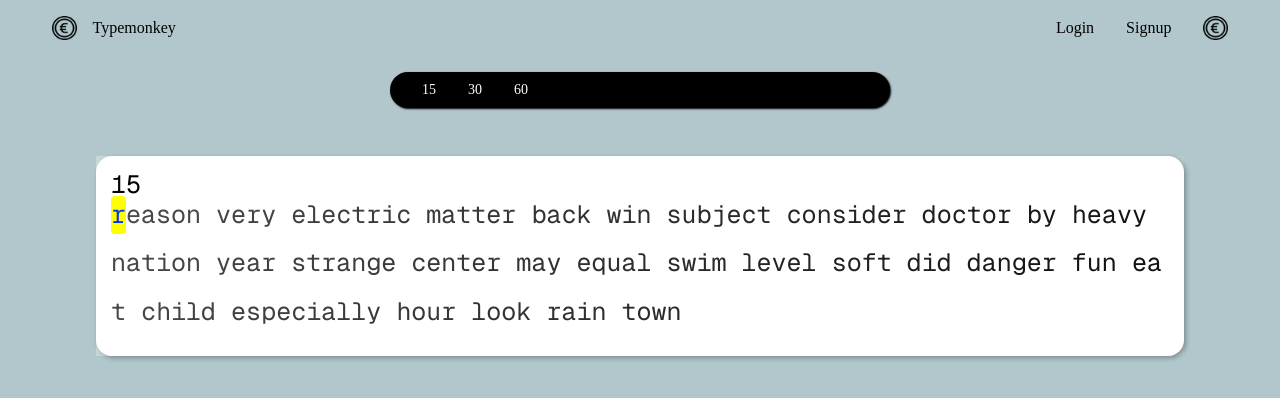
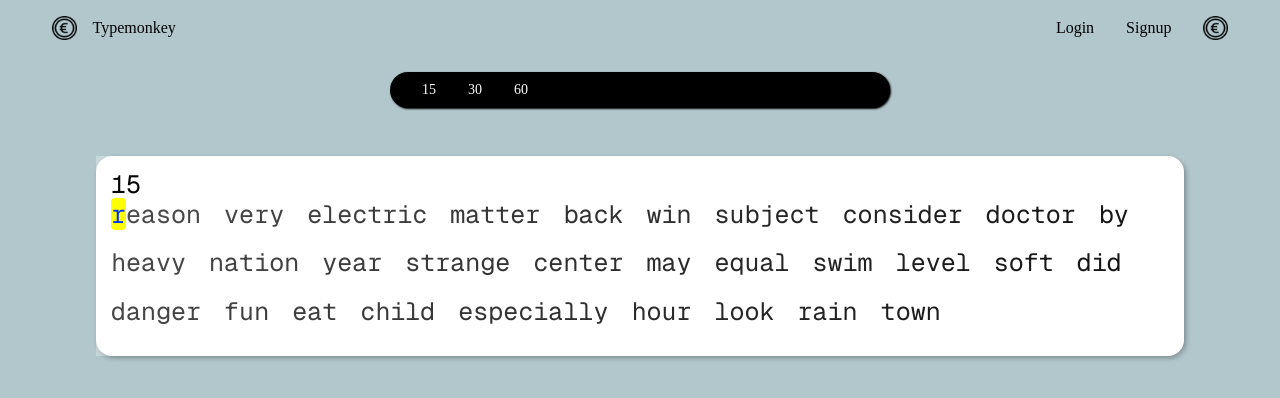
Before and after one commit to Mat-hew-24/typing-test-app, a Next.js app: page / in a window 1280 px wide. Shown: the top 398 px of the page. Built offline with nearby package versions, Linux system fonts and the light colour scheme.

Commit message:
fixed the word splitting problem

```diff
--- a/app/components/typingBox.tsx
+++ b/app/components/typingBox.tsx
@@ -83,8 +83,16 @@ export default function TypingBox({
             setIsToggle={setIsToggle}
           />
         </div>
-        {flatTarget.map((letter, idx) => {
-          const currentInput = flatInput[idx];
+        {(() => {
+          const wordList = targetText.split(" ");
+          let charIndex = 0;
+
+          return wordList.map((word, wordIdx) => {
+            const wordWithSpace = word + " ";
+            return (
+              <div key={wordIdx} className={styles.word}>
+                {[...wordWithSpace].map((letter, i) => {
+                  const currentInput = flatInput[charIndex];
                   let letterClass = styles.letter;
 
                   if (currentInput !== undefined) {
@@ -95,19 +103,28 @@ export default function TypingBox({
                     }
                   }
 
-          if (idx === userInput.length) {
+                  if (charIndex === userInput.length) {
                     letterClass += " " + styles.activeLetter;
                   }
 
-          return (
+                  const span = (
                     <span
-              key={idx}
-              className={`${letterClass} ${letter === " " ? styles.space : ""}`}
+                      key={charIndex}
+                      className={`${letterClass} ${
+                        letter === " " ? styles.space : ""
+                      }`}
                     >
                       {letter === " " ? "\u00A0" : letter}
                     </span>
                   );
+
+                  charIndex++;
+                  return span;
                 })}
+              </div>
+            );
+          });
+        })()}
       </div>
     </>
   );
```
Lines whose indentation alone changed are shown as unchanged.
